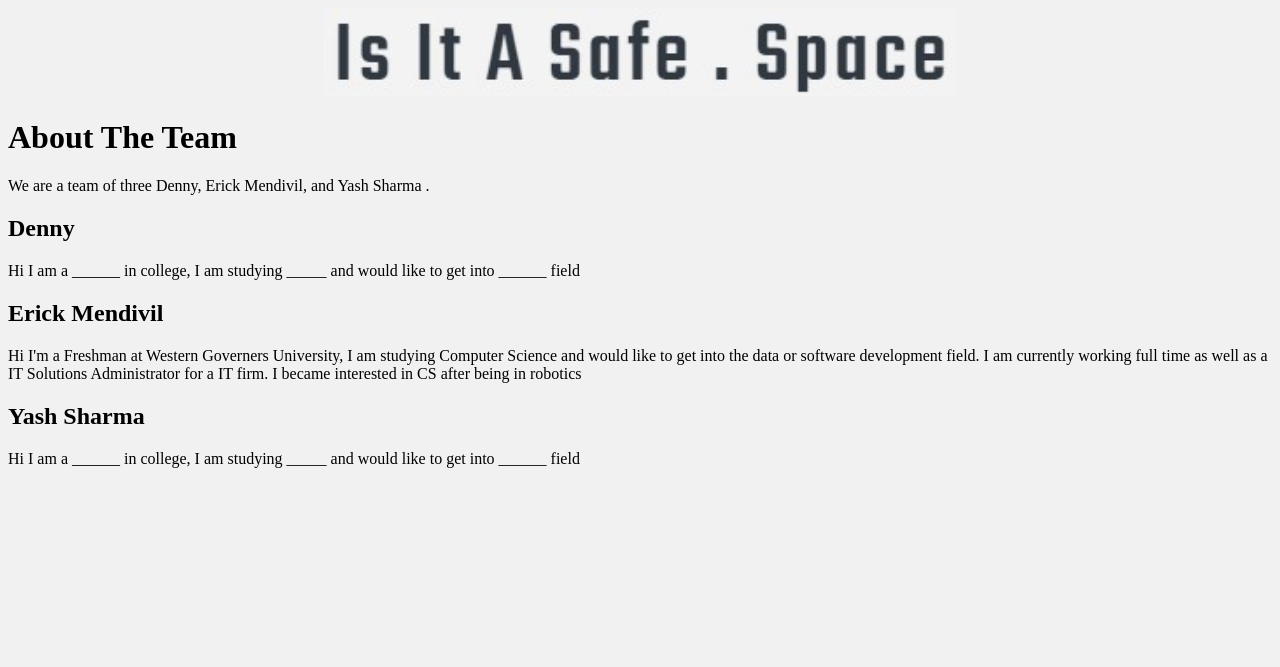
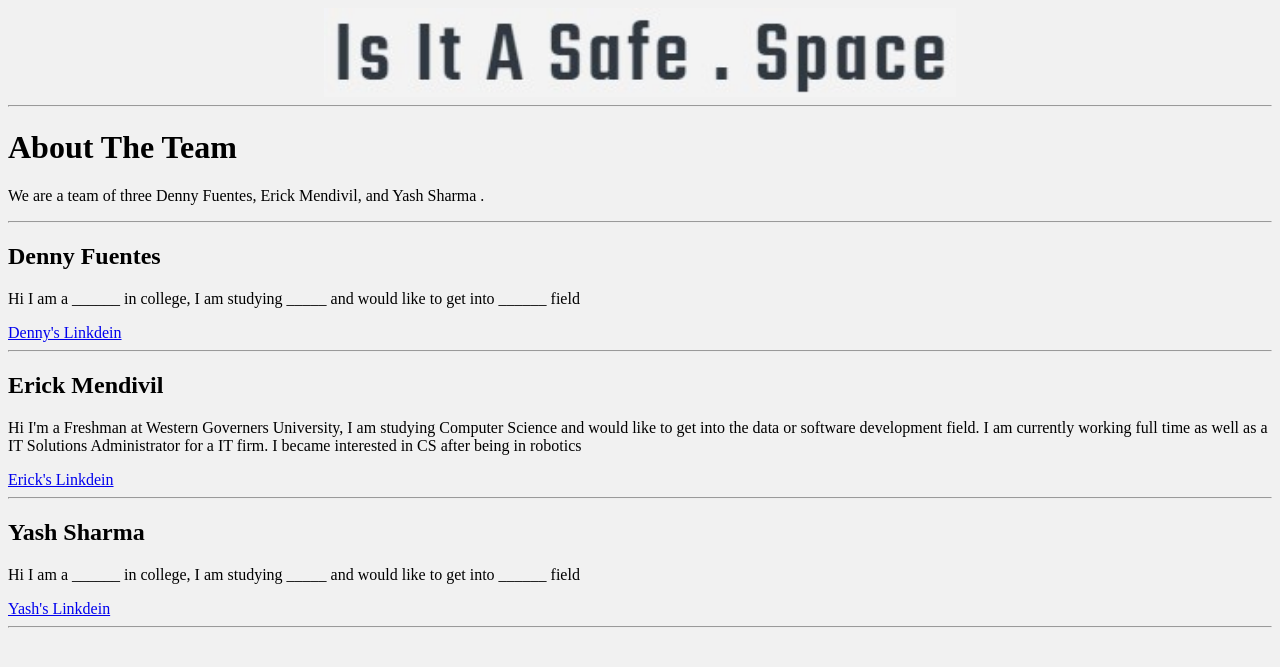
Before and after one commit to ySharma0/Is-It-a-Safe-Space, a Python web app: template templates/AboutUs.html in a window 1280 px wide. Shown: the top 667 px of the page. Run offline with Jinja, Linux system fonts and the light colour scheme; the template is opened without the code that fills it, so the values that code supplies are empty.

Commit message:
Making the About us page more pretty UwU

```diff
--- a/templates/AboutUs.html
+++ b/templates/AboutUs.html
@@ -8,13 +8,19 @@
   </head>
   <body>
     <img src="../static/IIASS.jpg" class="center" />
+    <hr />
     <h1>About The Team</h1>
-    <p>We are a team of three Denny, Erick Mendivil, and Yash Sharma .</p>
-    <h2>Denny</h2>
+    <p>
+      We are a team of three Denny Fuentes, Erick Mendivil, and Yash Sharma .
+    </p>
+    <hr />
+    <h2>Denny Fuentes</h2>
     <p>
       Hi I am a ______ in college, I am studying _____ and would like to get
       into ______ field
     </p>
+    <a href="linkedin.com/in/erick-mendivil-68b62">Denny's Linkdein</a>
+    <hr />
     <h2>Erick Mendivil</h2>
     <p>
       Hi I'm a Freshman at Western Governers University, I am studying Computer
@@ -22,12 +28,15 @@
       I am currently working full time as well as a IT Solutions Administrator
       for a IT firm. I became interested in CS after being in robotics
     </p>
+    <a href="linkedin.com/in/erick-mendivil-68b69a162">Erick's Linkdein</a>
+    <hr />
     <h2>Yash Sharma</h2>
     <p>
       Hi I am a ______ in college, I am studying _____ and would like to get
       into ______ field
     </p>
-
+    <a href="linkedin.com/in/erick-me62">Yash's Linkdein</a>
+    <hr />
     <style>
       body {
         background-color: rgb(241, 241, 241);
```
